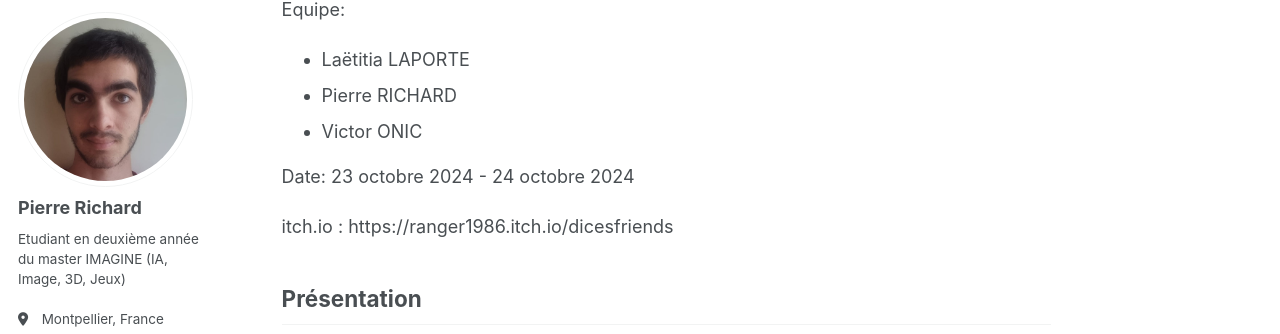
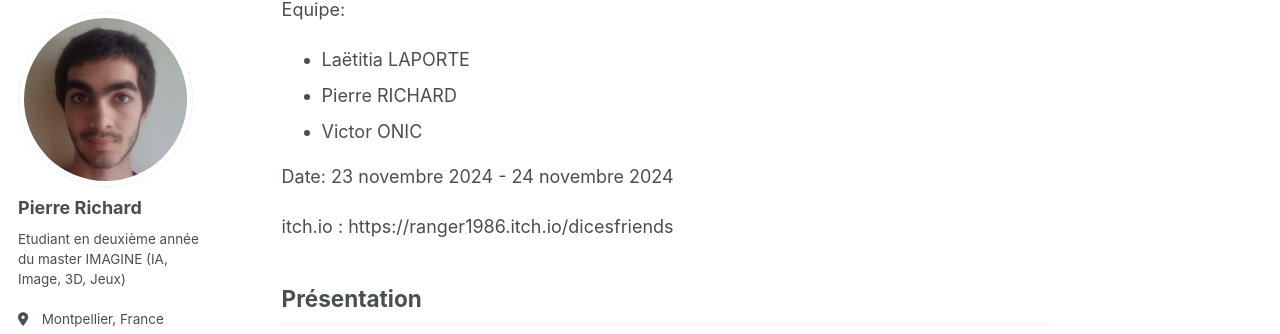
Before and after one commit to Ranger1986/Ranger1986.github.io, a Jekyll site: the page built from _portfolio/DicesAndFriends.md, in a window 1280 px wide and 900 px high, scrolled down 608 px. Shown: the part 94-428 px from the top of the window. Built offline with Jekyll 4.4.1, drawn with Linux system fonts in a browser that asks for light colours.

Commit message:
rectifications

```diff
--- a/_portfolio/DicesAndFriends.md
+++ b/_portfolio/DicesAndFriends.md
@@ -25,7 +25,7 @@ Equipe:
 - Pierre RICHARD
 - Victor ONIC
 
-Date: 23 octobre 2024 - 24 octobre 2024
+Date: 23 novembre 2024 - 24 novembre 2024
 
 itch.io : https://ranger1986.itch.io/dicesfriends
 
```
